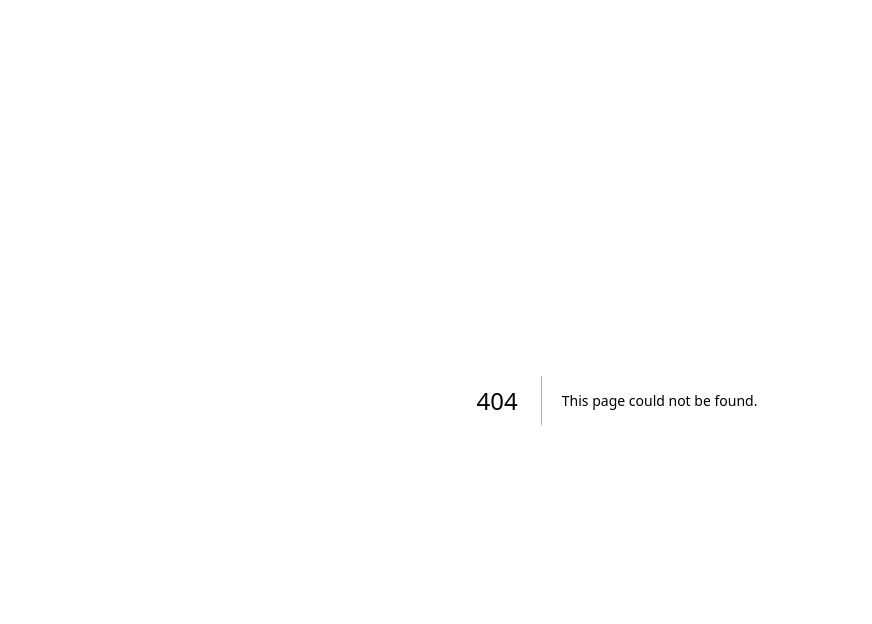
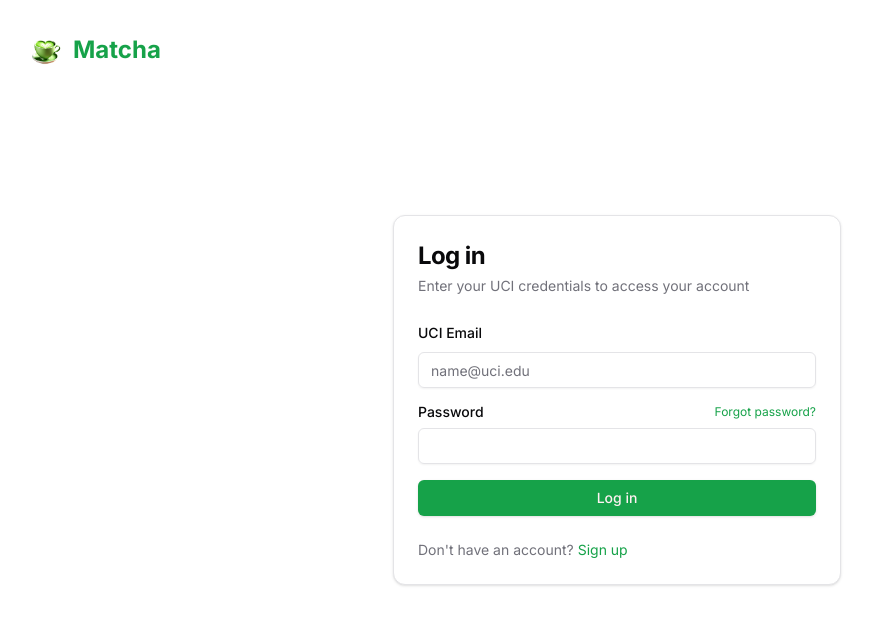
Before and after one commit to YumengLiu6044/matcha, a Next.js app in the folder frontend/: page /login in a window 1280 px wide. Before the commit this address had no page. Shown: the top 624 px of the page, without its empty margins (23-895 px from the left). Built offline with nearby package versions, Linux system fonts and the light colour scheme; no server answers.

Commit message:
added login page

```diff
--- /dev/null
+++ b/frontend/src/app/login/page.tsx
@@ -0,0 +1,139 @@
+"use client";
+
+import type React from "react";
+import { getAuth, signInWithEmailAndPassword } from "firebase/auth";
+import { app } from "@/lib/firebase"; // adjust path if needed
+
+import { useState } from "react";
+import Link from "next/link";
+import Image from "next/image";
+import { Button } from "@/components/ui/button";
+import { Input } from "@/components/ui/input";
+import { Label } from "@/components/ui/label";
+import {
+  Card,
+  CardContent,
+  CardDescription,
+  CardFooter,
+  CardHeader,
+  CardTitle,
+} from "@/components/ui/card";
+import { AlertCircle, Loader2 } from "lucide-react";
+import { Alert, AlertDescription } from "@/components/ui/alert";
+
+export default function LoginPage() {
+  const [email, setEmail] = useState("");
+  const [password, setPassword] = useState("");
+  const [loading, setLoading] = useState(false);
+  const [error, setError] = useState("");
+
+  const handleSubmit = async (e: React.FormEvent) => {
+    e.preventDefault();
+    setError("");
+
+    // Validate UCI email
+    const uciEmailRegex = /^[a-z]{1,10}[0-9]{1,10}@uci\.edu$/;
+    if (!uciEmailRegex.test(email)) {
+      setError("Please use a valid UCI email address");
+      return;
+    }
+
+    setLoading(true);
+    const auth = getAuth(app);
+
+    try {
+      await signInWithEmailAndPassword(auth, email, password);
+      window.location.href = "/dashboard";
+    } catch (err: any) {
+      setError(err.message || "Login failed");
+    } finally {
+      setLoading(false);
+    }
+  };
+
+  return (
+    <div className="container flex h-screen w-screen flex-col items-center justify-center">
+      <Link href="/" className="absolute left-4 top-4 md:left-8 md:top-8">
+        <Button variant="ghost" className="gap-2">
+          <Image
+            src="/images/matcha-logo.png"
+            alt="Matcha Logo"
+            width={40}
+            height={40}
+            className="rounded-full"
+          />
+          <span className="font-bold text-2xl text-primary">Matcha</span>
+        </Button>
+      </Link>
+
+      <Card className="w-full max-w-md">
+        <CardHeader className="space-y-1">
+          <CardTitle className="text-2xl font-bold">Log in</CardTitle>
+          <CardDescription>
+            Enter your UCI credentials to access your account
+          </CardDescription>
+        </CardHeader>
+        <CardContent>
+          {error && (
+            <Alert variant="destructive" className="mb-4">
+              <AlertCircle className="h-6 w-6" />
+              <AlertDescription>{error}</AlertDescription>
+            </Alert>
+          )}
+
+          <form onSubmit={handleSubmit}>
+            <div className="space-y-4">
+              <div className="space-y-2">
+                <Label htmlFor="email">UCI Email</Label>
+                <Input
+                  id="email"
+                  type="email"
+                  placeholder="name@uci.edu"
+                  value={email}
+                  onChange={(e) => setEmail(e.target.value)}
+                  required
+                />
+              </div>
+              <div className="space-y-2">
+                <div className="flex items-center justify-between">
+                  <Label htmlFor="password">Password</Label>
+                  <Link
+                    href="/forgot-password"
+                    className="text-xs text-primary hover:underline"
+                  >
+                    Forgot password?
+                  </Link>
+                </div>
+                <Input
+                  id="password"
+                  type="password"
+                  value={password}
+                  onChange={(e) => setPassword(e.target.value)}
+                  required
+                />
+              </div>
+              <Button type="submit" className="w-full" disabled={loading}>
+                {loading ? (
+                  <>
+                    <Loader2 className="mr-2 h-4 w-4 animate-spin" />
+                    Logging in...
+                  </>
+                ) : (
+                  "Log in"
+                )}
+              </Button>
+            </div>
+          </form>
+        </CardContent>
+        <CardFooter>
+          <p className="text-center text-sm text-muted-foreground">
+            Don&apos;t have an account?{" "}
+            <Link href="/signup" className="text-primary hover:underline">
+              Sign up
+            </Link>
+          </p>
+        </CardFooter>
+      </Card>
+    </div>
+  );
+}
```
